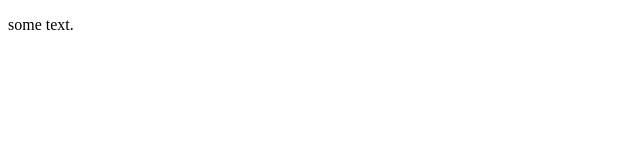
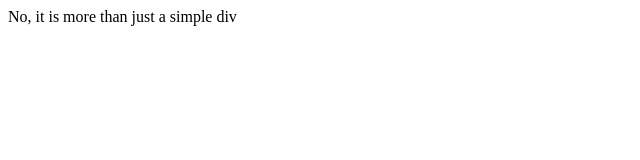
Before and after one commit to Jitendra5262/JavaScript, a plain HTML site: page index.html in a window 1280 px wide. Shown: the whole page, without its empty margins (0-640 px from the left). Drawn offline with Linux system fonts and the light colour scheme.

Commit message:
Inner HTML - JavaScript

```diff
--- a/index.html
+++ b/index.html
@@ -3,14 +3,14 @@
 <head>
     <meta charset="UTF-8">
     <meta name="viewport" content="width=device-width, initial-scale=1.0">
-    <title>alert() - JavaScript Example</title>
+    <title>Inner HTML - JavaScript</title>
 </head>
 <body>
-    <p>
-        some text.
-    </p>
+    <div id="simpleDiv">
+        This is a simple Div.
+    </div>
     <script>
-       alert("Welcome to Jitendra Singh LinkedIN profile by click available on GITHUB")
+        document.getElementById("simpleDiv").innerHTML = "No, it is more than just a simple div"
     </script>
 </body>
 </html>
```
